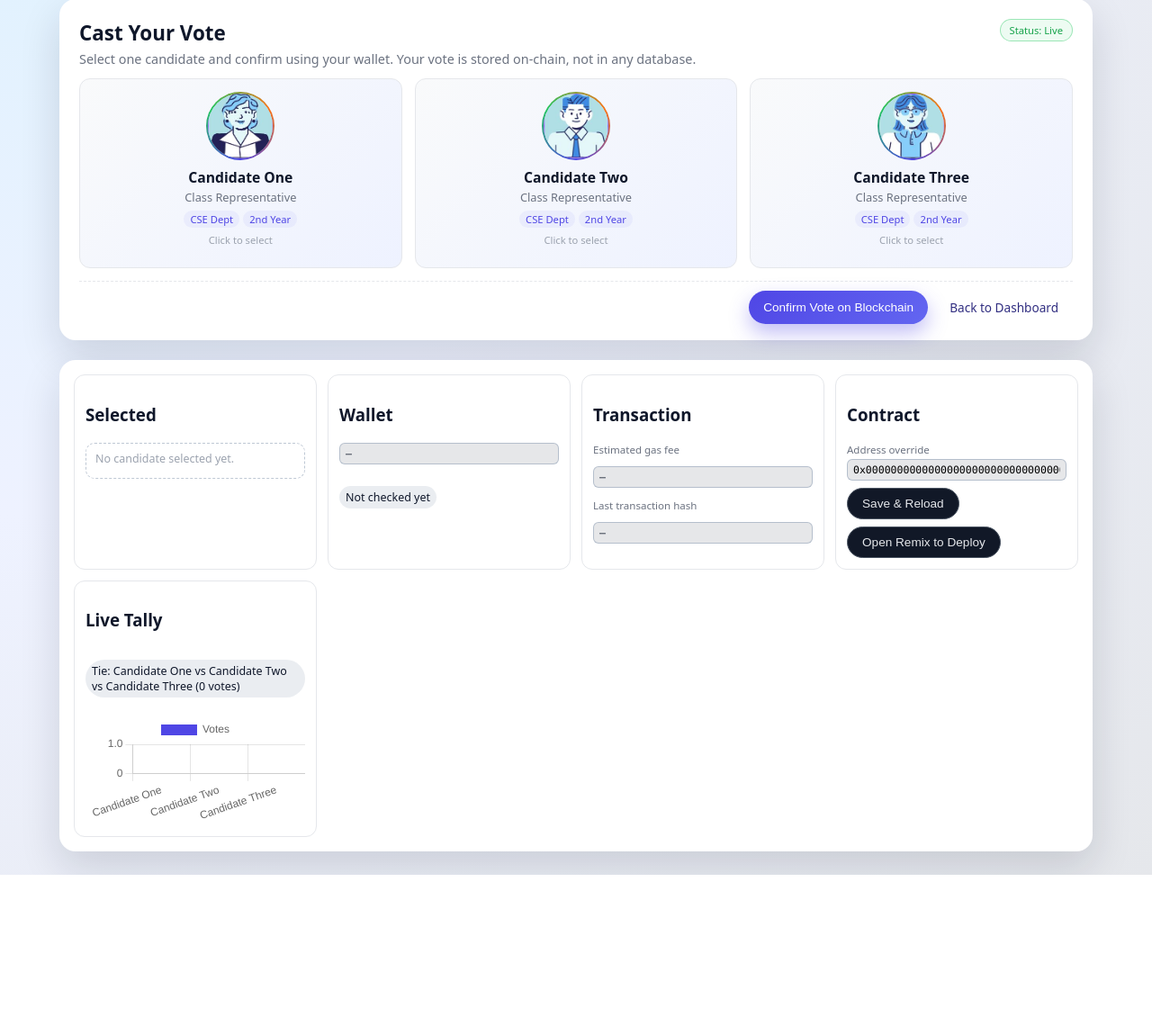
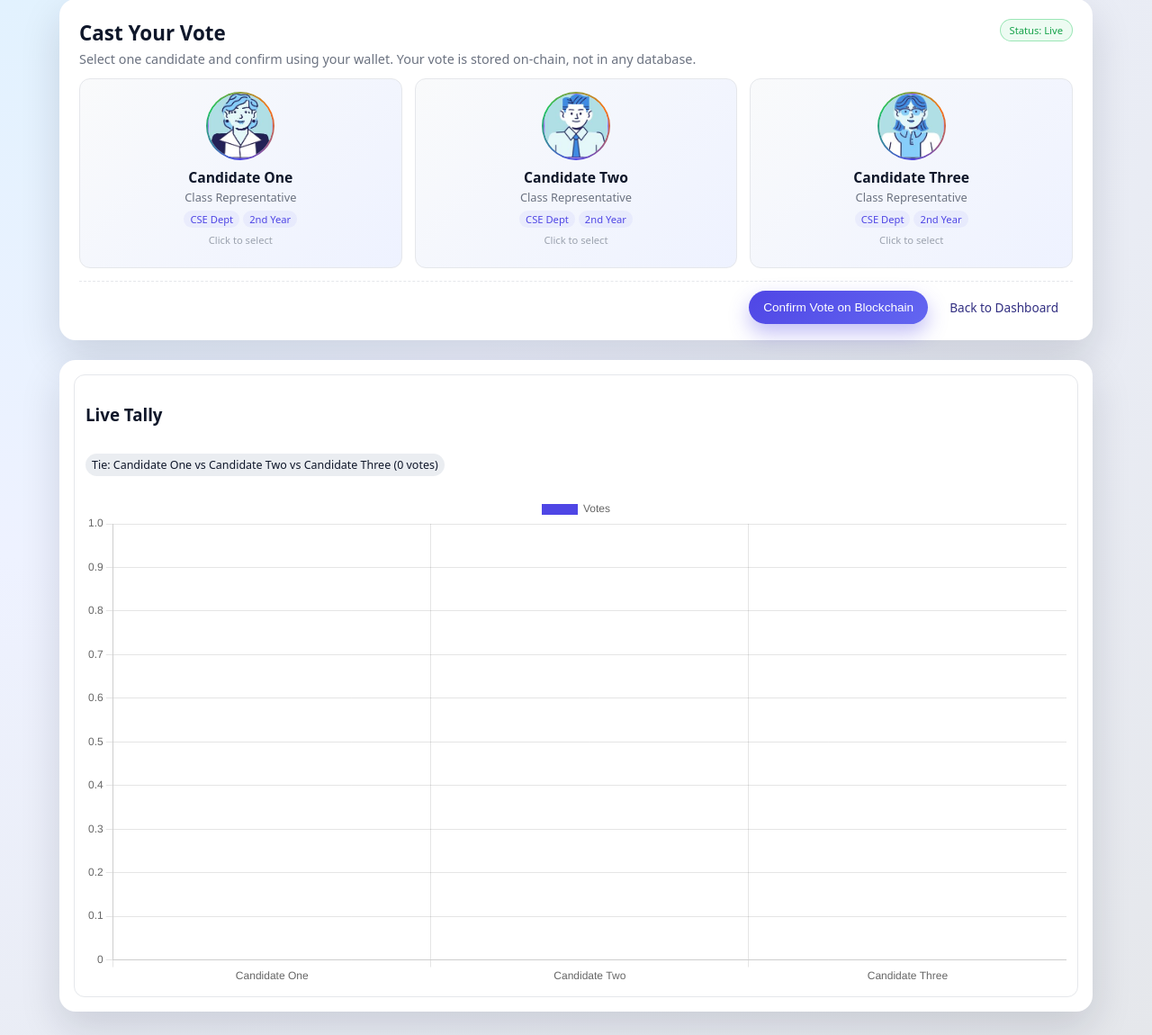
Before and after one commit to deeksha53verma/student-voting-system, a Flask app: page /vote in a window 1280 px wide. Shown: the part 96-1246 px from the top of the page at 90% size. Before the commit the page ends 1068 px from the top, so only its background shows below. Run offline with Flask 3, Linux system fonts and the light colour scheme; some libraries are stand-ins or nearby versions.

Commit message:
chore: simplify vote page UI by removing Selected/Wallet/Transaction/Contract sections; guard JS against missing elements; keep live chart and winner banner

```diff
--- a/backend/static/jss/vote.js
+++ b/backend/static/jss/vote.js
@@ -37,26 +37,18 @@ function showStatus(message, type = "info") {
 
 function updateSelectedCandidate() {
     const selected = document.querySelector('input[name="candidate"]:checked');
-    if (!selected) {
-        selectedBox.classList.add("empty");
-        selectedBox.innerHTML = "<span>No candidate selected yet.</span>";
-        return;
-    }
-
+    if (!selected || !selectedBox) return;
     const card = selected.closest(".candidate-card").querySelector(".candidate-inner");
     const name = card.querySelector("h3").textContent;
     const position = card.querySelector(".position").textContent;
-
     selectedBox.classList.remove("empty");
-    selectedBox.innerHTML = `
-        <strong>${name}</strong><br>
-        <span style="font-size: 0.78rem; color: #9ca3af;">${position}</span>
-    `;
-    updateGasEstimate();
+    selectedBox.innerHTML = `<strong>${name}</strong><br><span style="font-size: 0.78rem; color: #9ca3af;">${position}</span>`;
+    if (gasFeeEl) updateGasEstimate();
 }
 
 async function updateGasEstimate() {
     try {
+        if (!gasFeeEl) return;
         if (!contract) {
             gasFeeEl.textContent = "—";
             return;
@@ -92,11 +84,12 @@ async function initEthersAndContract() {
             window.localStorage.setItem('localWalletId', userAccount);
         }
         walletStatus.textContent = "Wallet: " + formatWallet(userAccount);
-        walletAddressDisplay.textContent = formatWallet(userAccount);
+        if (walletAddressDisplay) walletAddressDisplay.textContent = formatWallet(userAccount);
         networkPill.textContent = "Network: LocalChain (no gas)";
         try {
             const res = await fetch(`/api/local/hasVoted?wallet=${userAccount}`);
             const data = await res.json();
+            if (voteStatusLabel) {
                 if (data.hasVoted) {
                     voteStatusLabel.textContent = "Already voted";
                     voteStatusLabel.style.background = "rgba(34,197,94,0.18)";
@@ -104,8 +97,9 @@ async function initEthersAndContract() {
                     voteStatusLabel.textContent = "Eligible to vote";
                     voteStatusLabel.style.background = "rgba(59,130,246,0.2)";
                 }
+            }
         } catch {}
-        gasFeeEl.textContent = "0";
+        if (gasFeeEl) gasFeeEl.textContent = "0";
         return;
     }
 
@@ -115,7 +109,7 @@ async function initEthersAndContract() {
     userAccount = await signer.getAddress();
 
     walletStatus.textContent = "Wallet: " + formatWallet(userAccount);
-    walletAddressDisplay.textContent = formatWallet(userAccount);
+    if (walletAddressDisplay) walletAddressDisplay.textContent = formatWallet(userAccount);
 
     const chainId = Number(network.chainId);
     networkPill.textContent = `Network: ${network.name || 'Unknown'} (chainId: ${chainId})`;
@@ -134,15 +128,14 @@ async function initEthersAndContract() {
     }
 
     // If contract address is dummy, switch to LocalChain (gasless) mode
-    if (
-        !window.CONTRACT_ADDRESS ||
-        window.CONTRACT_ADDRESS === "0x0000000000000000000000000000000000000000"
-    ) {
+    if (!window.CONTRACT_ADDRESS || window.CONTRACT_ADDRESS === "0x0000000000000000000000000000000000000000") {
         contract = null;
         networkPill.textContent = "Network: LocalChain (no gas)";
+        if (voteStatusLabel) {
             voteStatusLabel.textContent = "Eligible to vote";
             voteStatusLabel.style.background = "rgba(59,130,246,0.2)";
-        gasFeeEl.textContent = "0";
+        }
+        if (gasFeeEl) gasFeeEl.textContent = "0";
         return;
     }
 
@@ -162,6 +155,7 @@ async function initEthersAndContract() {
         } else {
             already = await contract.hasVoted(userAccount);
         }
+        if (voteStatusLabel) {
             if (already) {
                 voteStatusLabel.textContent = "Already voted";
                 voteStatusLabel.style.background = "rgba(34,197,94,0.18)";
@@ -169,11 +163,12 @@ async function initEthersAndContract() {
                 voteStatusLabel.textContent = "Eligible to vote";
                 voteStatusLabel.style.background = "rgba(59,130,246,0.2)";
             }
+        }
     } catch (err) {
         console.warn("Could not check hasVoted:", err);
-        voteStatusLabel.textContent = "Unable to check vote status";
+        if (voteStatusLabel) voteStatusLabel.textContent = "Unable to check vote status";
     }
-    await updateGasEstimate();
+    if (gasFeeEl) await updateGasEstimate();
 }
 
 // --------- Event: Candidate selection ----------
@@ -183,6 +178,7 @@ document.querySelectorAll('input[name="candidate"]').forEach(radio => {
 });
 
 // --------- Event: Save contract address override ----------
+if (saveContractBtn && contractInput) {
     saveContractBtn.addEventListener('click', () => {
         const addr = (contractInput.value || '').trim();
         if (!/^0x[a-fA-F0-9]{40}$/.test(addr)) {
@@ -193,13 +189,16 @@ saveContractBtn.addEventListener('click', () => {
         showStatus("Saved. Reloading...", "info");
         setTimeout(() => window.location.reload(), 800);
     });
+}
 
 // --------- Event: Open Remix with contract code ----------
+if (openRemixBtn) {
 openRemixBtn.addEventListener('click', () => {
     const src = `// SPDX-License-Identifier: MIT\npragma solidity ^0.8.0;\ncontract Election {\n    mapping(uint256 => uint256) public votes;\n    mapping(address => bool) public hasVoted;\n    event VoteSubmitted(address voter, uint256 candidateId);\n    function vote(uint256 candidateId) public {\n        require(!hasVoted[msg.sender], \"You already voted!\");\n        require(candidateId == 1 || candidateId == 2 || candidateId == 3, \"Invalid candidate\");\n        hasVoted[msg.sender] = true;\n        votes[candidateId] += 1;\n        emit VoteSubmitted(msg.sender, candidateId);\n    }\n    function getVotes(uint256 candidateId) public view returns (uint256) {\n        return votes[candidateId];\n    }\n}`;
     const url = `https://remix.ethereum.org/#language=Solidity&code=${encodeURIComponent(src)}`;
     window.open(url, '_blank');
 });
+}
 
 // --------- Event: Connect MetaMask ----------
 
@@ -261,11 +260,11 @@ submitVoteBtn.addEventListener("click", async () => {
             });
             const data = await res.json();
             if (!res.ok) throw new Error(data.error || 'Vote failed');
-            txHashEl.textContent = data.txHash;
-            txHashLink.style.display = 'none';
+            if (txHashEl) txHashEl.textContent = data.txHash;
+            if (txHashLink) txHashLink.style.display = 'none';
             animation.classList.add("hidden");
             showStatus("Vote recorded on LocalChain.", "success");
-            voteStatusLabel.textContent = "Already voted";
+            if (voteStatusLabel) voteStatusLabel.textContent = "Already voted";
             setTimeout(() => { window.location.href = "/dashboard"; }, 1500);
         } catch (err) {
             animation.classList.add("hidden");
@@ -289,8 +288,8 @@ submitVoteBtn.addEventListener("click", async () => {
 
         const tx = await contract.vote(candidateId);
         console.log("Transaction sent:", tx.hash);
-        txHashEl.textContent = tx.hash;
-        if (window.DEFAULT_CHAIN && window.DEFAULT_CHAIN.blockExplorerUrls && window.DEFAULT_CHAIN.blockExplorerUrls[0]) {
+        if (txHashEl) txHashEl.textContent = tx.hash;
+        if (txHashLink && window.DEFAULT_CHAIN && window.DEFAULT_CHAIN.blockExplorerUrls && window.DEFAULT_CHAIN.blockExplorerUrls[0]) {
             txHashLink.href = `${window.DEFAULT_CHAIN.blockExplorerUrls[0]}/tx/${tx.hash}`;
             txHashLink.style.display = 'inline-block';
         }
@@ -301,7 +300,7 @@ submitVoteBtn.addEventListener("click", async () => {
         animation.classList.add("hidden");
 
         showStatus("Vote successfully cast on blockchain!", "success");
-        voteStatusLabel.textContent = "Already voted";
+        if (voteStatusLabel) voteStatusLabel.textContent = "Already voted";
 
         setTimeout(() => {
             window.location.href = "/dashboard";
--- a/backend/templates/vote.html
+++ b/backend/templates/vote.html
@@ -74,32 +74,6 @@
     <section class="compact-info">
         <div class="info-grid">
             <div class="info-card">
-                <h3>Selected</h3>
-                <div id="selectedCandidateBox" class="selected-box empty">
-                    <span>No candidate selected yet.</span>
-                </div>
-            </div>
-            <div class="info-card">
-                <h3>Wallet</h3>
-                <p class="mono" id="walletAddressDisplay">—</p>
-                <p id="voteStatusLabel" class="status-label">Not checked yet</p>
-            </div>
-            <div class="info-card">
-                <h3>Transaction</h3>
-                <p class="side-label small">Estimated gas fee</p>
-                <p class="mono" id="gasFeeEstimate">—</p>
-                <p class="side-label small">Last transaction hash</p>
-                <p class="mono" id="txHashDisplay">—</p>
-                <a class="link-btn" id="txHashLink" href="#" target="_blank" style="display:none;">View on Explorer</a>
-            </div>
-            <div class="info-card">
-                <h3>Contract</h3>
-                <p class="side-label small">Address override</p>
-                <input id="contractAddressInput" class="mono" style="width:100%;" placeholder="0x...">
-                <button type="button" id="saveContractAddressBtn" class="secondary-btn" style="margin-top:8px;">Save & Reload</button>
-                <button type="button" id="openRemixBtn" class="secondary-btn" style="margin-top:8px;">Open Remix to Deploy</button>
-            </div>
-            <div class="info-card">
                 <h3>Live Tally</h3>
                 <p id="voteWinner" class="status-label">Leading: —</p>
                 <canvas id="voteChart" style="margin-top:8px;"></canvas>
```
Lines whose indentation alone changed are shown as unchanged.
